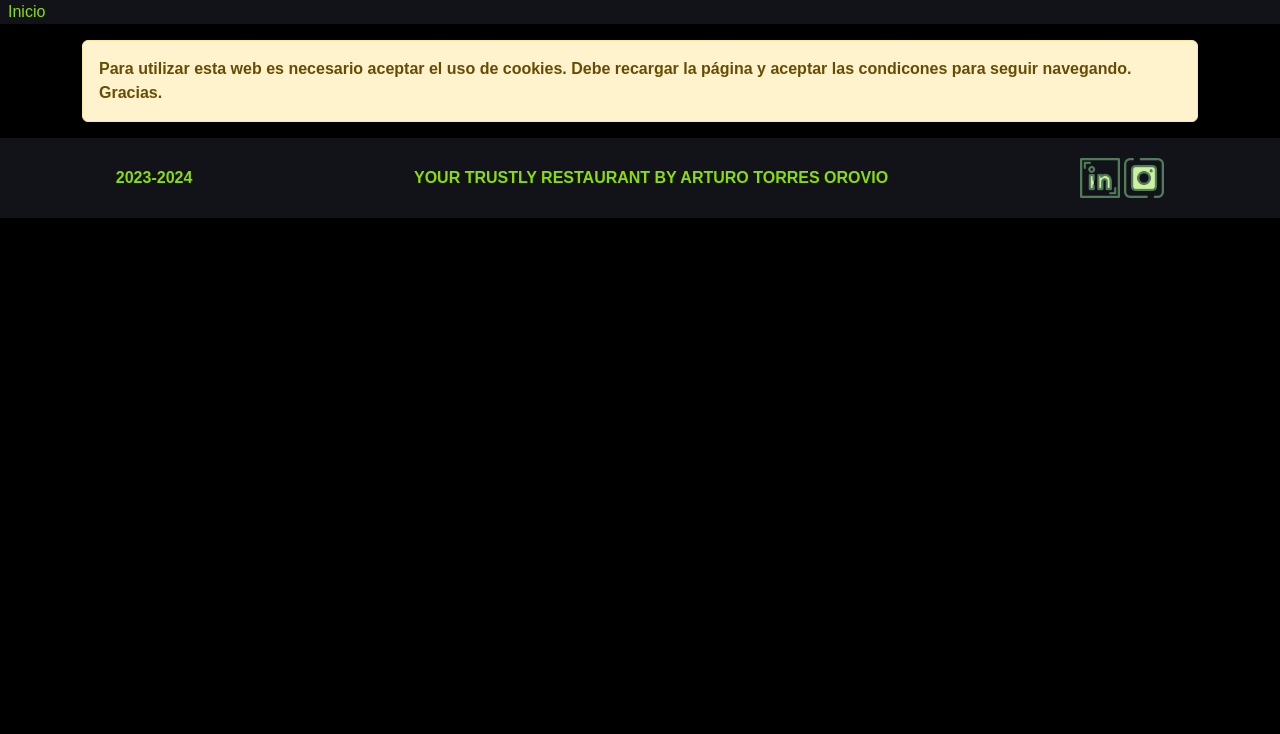
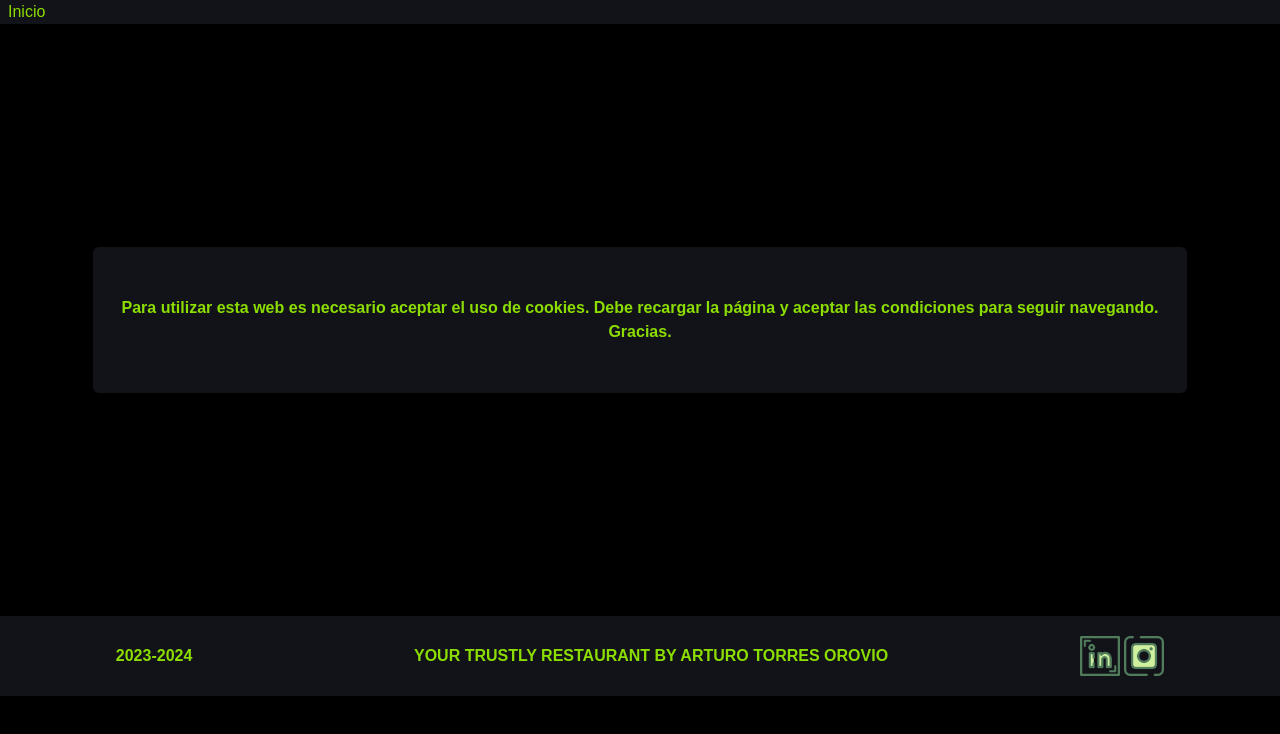
Before and after one commit to arturo-torr/dec-almacenamiento, a plain HTML site: page index.html in a window 1280 px wide. Both pictures are taken after a click on the button "Denegar". Drawn offline with nearby package versions, Linux system fonts and the light colour scheme.

Commit message:
Añadido formato a mensaje supletorio por denegación de cookies

```diff
--- a/css/style.css
+++ b/css/style.css
@@ -435,3 +435,7 @@ textarea {
     color: white;
     transition: 0.5s;
 }
+
+.m-20percent {
+    margin: 20% 1%;
+}
--- a/js/restaurantsmanagerView.js
+++ b/js/restaurantsmanagerView.js
@@ -1619,10 +1619,10 @@ class RestaurantsManagerView {
       this.initzone.insertAdjacentHTML(
         "afterbegin",
         `<div class="container my-3">
-					<div class="alert alert-warning" role="alert">
+					<div class="alert bg__grey text--green text-center m-20percent py-5" role="alert">
 						<strong>
 							Para utilizar esta web es necesario aceptar el uso de cookies.
-							Debe recargar la página y aceptar las condicones para seguir
+							Debe recargar la página y aceptar las condiciones para seguir
 							navegando. Gracias.
 						</strong>
 					</div>
```
